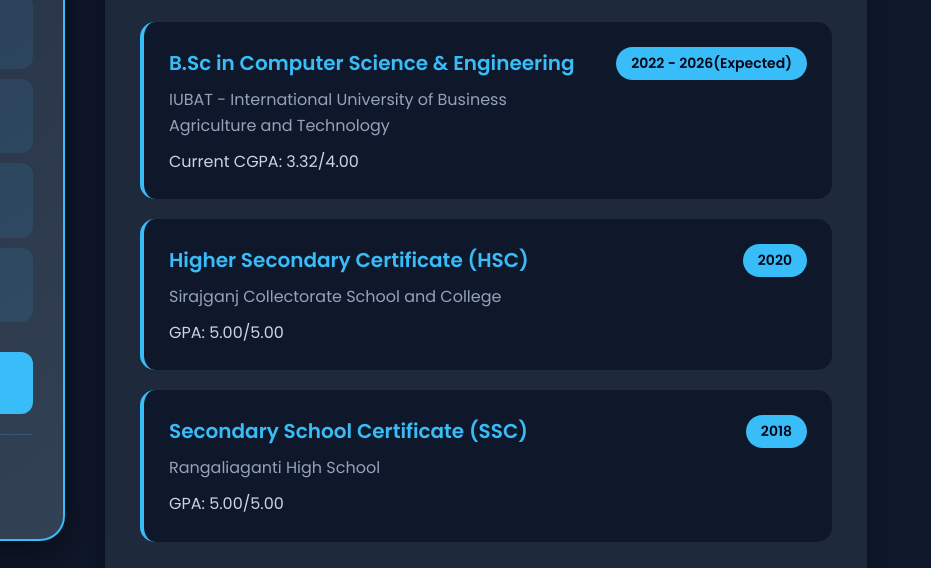
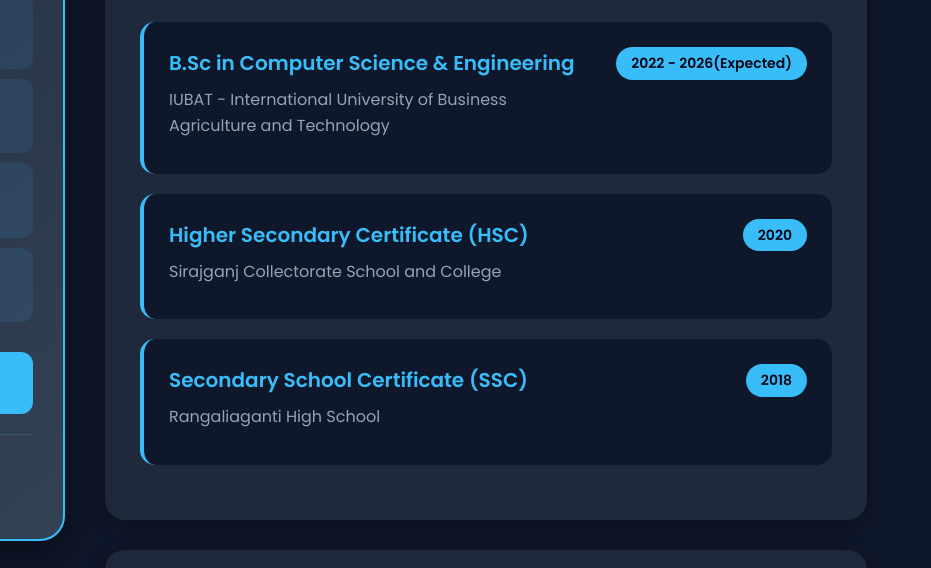
Before and after one commit to mahdi-mh326/portfolio, a plain HTML site: page about.html in a window 1280 px wide. Shown: the part 720-1288 px from the top of the page, 349-1280 px from the left. Drawn offline with Linux system fonts and the light colour scheme.

Commit message:
Update about.html

```diff
--- a/about.html
+++ b/about.html
@@ -223,7 +223,7 @@
                         </div>
                         <span class="edu-year">2022 - 2026(Expected)</span>
                     </div>
-                    <p class="edu-grade">Current CGPA: 3.32/4.00</p>
+                    <!-- <p class="edu-grade">Current CGPA: 3.32/4.00</p> -->
                 </div>
 
                 <div class="education-item">
@@ -234,7 +234,7 @@
                         </div>
                         <span class="edu-year">2020</span>
                     </div>
-                    <p class="edu-grade">GPA: 5.00/5.00</p>
+                    <!-- <p class="edu-grade">GPA: 5.00/5.00</p> -->
                 </div>
 
                 <div class="education-item">
@@ -245,7 +245,7 @@
                         </div>
                         <span class="edu-year">2018</span>
                     </div>
-                    <p class="edu-grade">GPA: 5.00/5.00</p>
+                    <!-- <p class="edu-grade">GPA: 5.00/5.00</p> -->
                 </div>
             </div>
 
```
